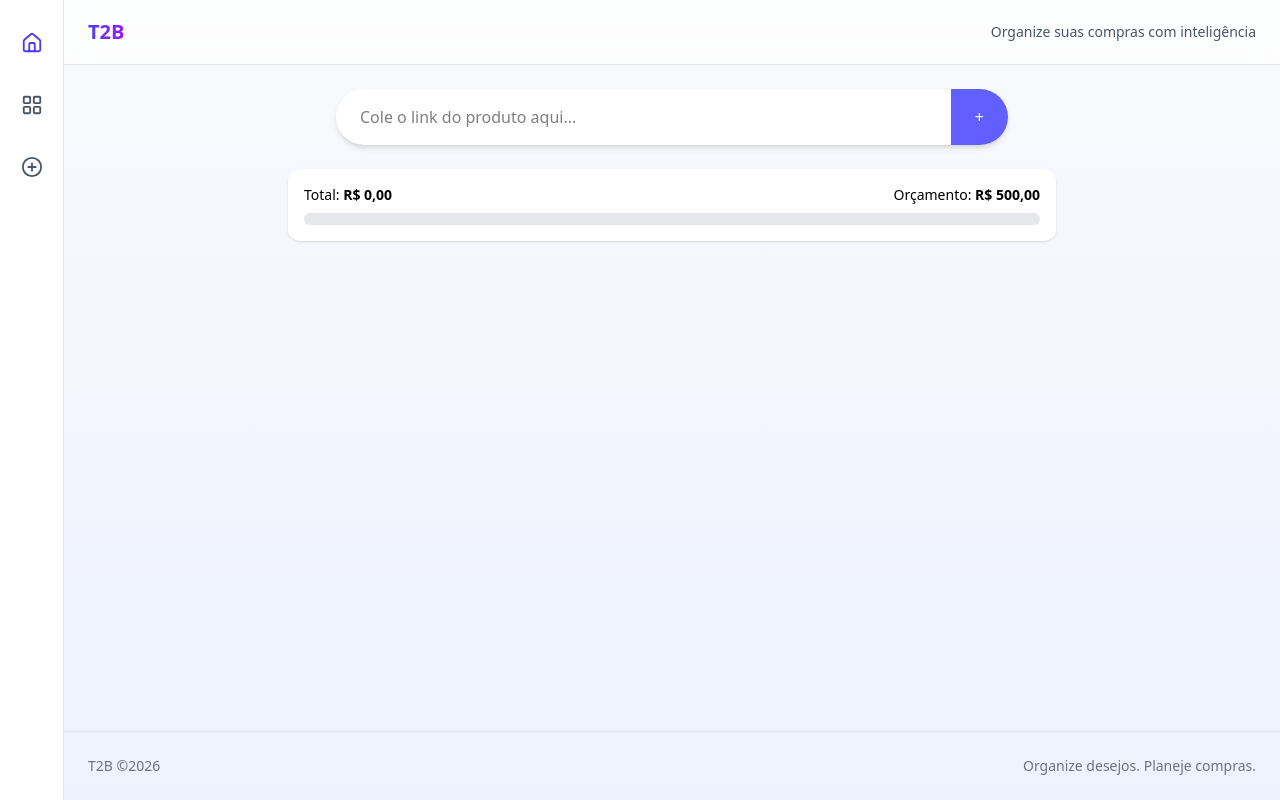
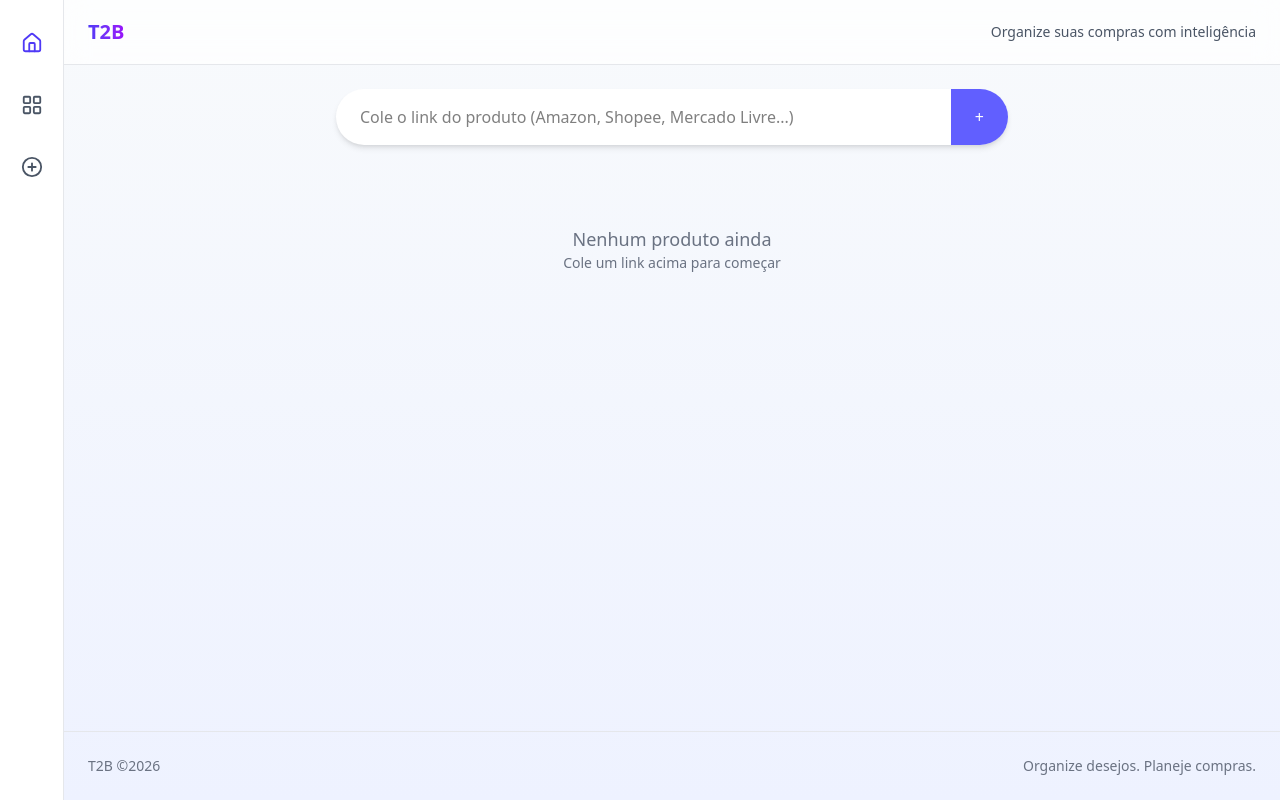
Before and after one commit to tracktobuy/ttb-front-app-platform, a Next.js app: page /dashboard in a window 1280 px wide. Built offline with nearby package versions, Linux system fonts and the light colour scheme.

Commit message:
feat:home items

```diff
--- a/app/dashboard/page.tsx
+++ b/app/dashboard/page.tsx
@@ -4,7 +4,7 @@ import { useState, useEffect } from "react"
 
 import LinkInput from "@/components/ui/LinkInput"
 import MasonryGrid from "@/components/ui/MasonryGrid"
-import BudgetBar from "@/components/ui/BudgetBar"
+/*import BudgetBar from "@/components/ui/BudgetBar"*/
 
 import ProductCard from "@/components/products/ProductCard"
 import SkeletonCard from "@/components/products/SkeletonCard"
@@ -15,6 +15,7 @@ export default function Dashboard() {
 
   const [products, setProducts] = useState<Product[]>([])
   const [loading, setLoading] = useState(false)
+  const [filter, setFilter] = useState("Todos")
 
   const budget = 500
 
@@ -53,8 +54,9 @@ export default function Dashboard() {
 
       const newProduct: Product = {
         title: "Produto extraído",
-        price: 199,
-        image: "https://picsum.photos/300/400"
+        price: 150,
+        image: "https://picsum.photos/300/400",
+        category: "Escritório"
       }
 
       setProducts(prev => [...prev, newProduct])
@@ -65,28 +67,54 @@ export default function Dashboard() {
 
   }
 
+  const filteredProducts =
+    filter === "Todos"
+      ? products
+      : products.filter(p => p.category === filter)
+
   return (
 
     <div className="space-y-6">
 
-      <LinkInput onAdd={addProduct} />
+      <LinkInput onAdd={addProduct} loading={loading} />
 
-      <BudgetBar
-        total={total}
-        budget={budget}
-      />
+      {products.length > 0 && (
+        <div className="flex gap-3 px-6">
+          {["Todos", "Escritório", "Rock Music Studio"].map(cat => (
+            <button
+              key={cat}
+              onClick={() => setFilter(cat)}
+              className={`px-4 py-2 rounded-full text-sm ${filter === cat
+                  ? "bg-indigo-600 text-white"
+                  : "bg-gray-200"
+                }`}
+            >
+              {cat}
+            </button>
+          ))}
+        </div>
+      )}
+
+      {products.length === 0 && !loading && (
+        <div className="text-center mt-20 text-gray-500">
+          <p className="text-lg font-medium">
+            Nenhum produto ainda
+          </p>
+          <p className="text-sm">
+            Cole um link acima para começar
+          </p>
+        </div>
+      )}
 
       <MasonryGrid>
 
         {loading && (
           <>
             <SkeletonCard />
-            <SkeletonCard />
-            <SkeletonCard />
           </>
         )}
 
-        {products.map((p, i) => (
+        {filteredProducts.map((p, i) =>  (
           <ProductCard
             key={i}
             title={p.title}
--- a/app/page.tsx
+++ b/app/page.tsx
@@ -7,7 +7,7 @@ export default function Home() {
     <main className="flex flex-col items-center justify-center min-h-screen text-center px-6">
 
       <h1 className="text-5xl font-bold text-indigo-600 mb-6">
-        T2T
+        T2B
       </h1>
 
       <p className="text-lg text-gray-600 max-w-xl mb-8">
--- a/components/products/ProductCard.tsx
+++ b/components/products/ProductCard.tsx
@@ -2,6 +2,8 @@
 
 import Image from "next/image"
 import { formatPrice } from "@/utils/formatPrice"
+
+import { Pencil } from "lucide-react"
 
 interface Props {
   title: string
@@ -26,6 +28,17 @@ export default function ProductCard({ title, price, image }: Props) {
         />
 
         <div className="absolute inset-0 bg-black/40 opacity-0 group-hover:opacity-100 transition flex items-center justify-center gap-3">
+
+          <button className="
+  absolute top-3 right-3
+  bg-white/80 backdrop-blur-md
+  p-2 rounded-full
+  opacity-0 group-hover:opacity-100
+  transition
+  shadow-md hover:scale-110
+">
+            <Pencil size={16} className="text-gray-700" />
+          </button>
 
           <button className="bg-white px-4 py-2 rounded-full text-sm">
             Abrir
--- a/components/ui/LinkInput.tsx
+++ b/components/ui/LinkInput.tsx
@@ -4,9 +4,10 @@ import { useState } from "react"
 
 type Props = {
     onAdd: (link: string) => void
+    loading?: boolean
 }
 
-export default function LinkInput({ onAdd }: Props) {
+export default function LinkInput({ onAdd, loading }: Props) {
 
     const [link, setLink] = useState("")
 
@@ -32,7 +33,7 @@ export default function LinkInput({ onAdd }: Props) {
                     onKeyDown={(e) => {
                         if (e.key === "Enter") handleAdd()
                     }}
-                    placeholder="Cole o link do produto aqui..."
+                    placeholder="Cole o link do produto (Amazon, Shopee, Mercado Livre...)"
                     className="flex-1 px-6 py-4 outline-none"
                 />
 
@@ -40,7 +41,7 @@ export default function LinkInput({ onAdd }: Props) {
                     onClick={handleAdd}
                     className="bg-indigo-500 hover:bg-indigo-600 transition text-white px-6"
                 >
-                    +
+                    {loading ? "..." : "+"}
                 </button>
 
             </div>
--- a/types/Product.ts
+++ b/types/Product.ts
@@ -5,6 +5,8 @@ export interface Product {
   price: number
   image: string
   link?: string
+  category?: string
+  boardId?: string
   createdAt?: string
 
 }
```
